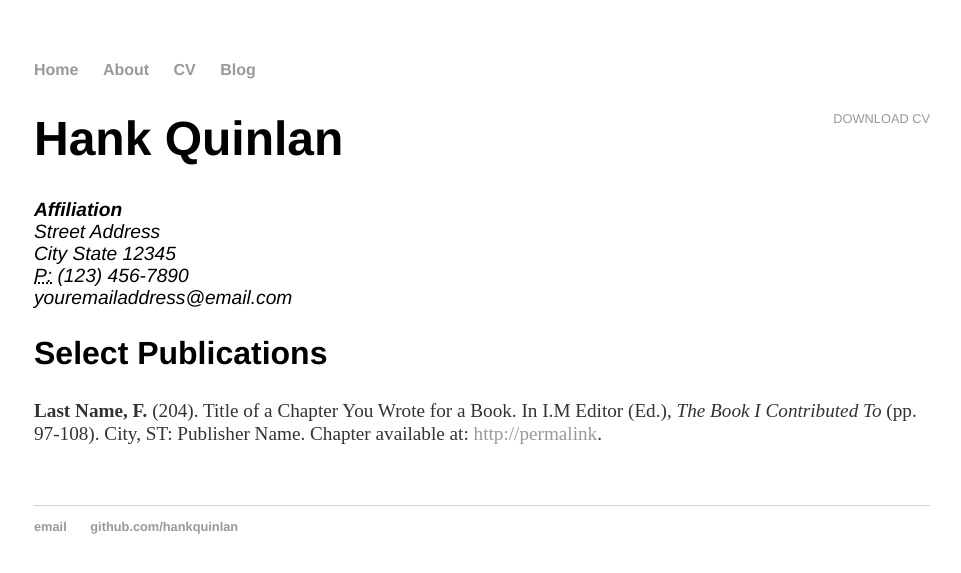
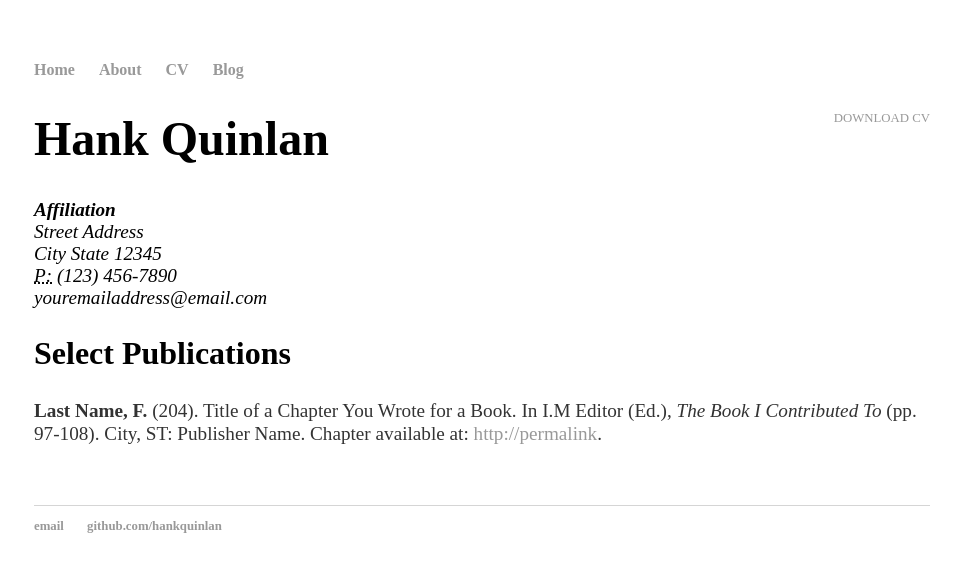
Before and after one commit to michelledaviest/michelledaviest.github.io, a Jekyll site: the page built from cv/index.html, in a window 1280 px wide. Shown: the top 573 px of the page, without its empty margins (158-1119 px from the left). Built offline with Jekyll 4.4.1, drawn with Linux system fonts in a browser that asks for light colours; some web fonts are replaced.

Commit message:
change font and font size

```diff
--- a/css/main.css
+++ b/css/main.css
@@ -1,17 +1,19 @@
+@import url('https://fonts.googleapis.com/css2?family=Gentium+Book+Basic&display=swap');
+
 body { margin: 60px auto; width: 70%; }
 
 a { text-decoration: none; color: #999; }
 a:hover { text-decoration: underline; }
 
-p, ul { font-size: 1em; line-height: 1.2em; color: #333; }
+p, ul { font-size: 1.25em; line-height: 1.2em; color: #333; }
 
-h1, h2, h3, h4 { font-family: 'Helvetica', 'Arial', 'Sans-Serif'; }
-h1 { font-size: 2.5em;  }
-h2 { font-size: 2.2em; }
-h3 { font-size: 1.8em; }
-h4 { font-size: 1.3em; }
+h1, h2, h3, h4 { font-family: 'Gentium Book Basic'; }
+h1 { font-size: 3em;  }
+h2 { font-size: 2.4em; }
+h3 { font-size: 1.9em; }
+h4 { font-size: 1.5em; }
 
-nav ul, footer ul { font-size: 1em; font-family: 'Helvetica', 'Arial', 'Sans-Serif'; padding: 0px; list-style: none; font-weight: bold; }
+nav ul, footer ul { font-size: 1em; font-family: 'Gentium Book Basic'; padding: 0px; list-style: none; font-weight: bold; }
 nav ul li, footer ul li { display: inline; margin-right: 20px; }
 
 footer { border-top: 1px solid #d5d5d5; font-size: .8em; }
@@ -24,6 +26,6 @@
 .cv { margin: 0px 0px 60px; }
 .cv h1 { font-size: 3em; }
 .cv h2 { font-size: 2em; }
-.cv address, .cv .download { font-family: 'Helvetica', 'Arial', 'Sans-Serif'; }
+.cv address, .cv .download { font-family: 'Gentium Book Basic'; }
 .cv address, .cv p { font-size: 1.2em; }
 .cv .download { float: right; font-size: .8em; text-transform: uppercase; }
```
